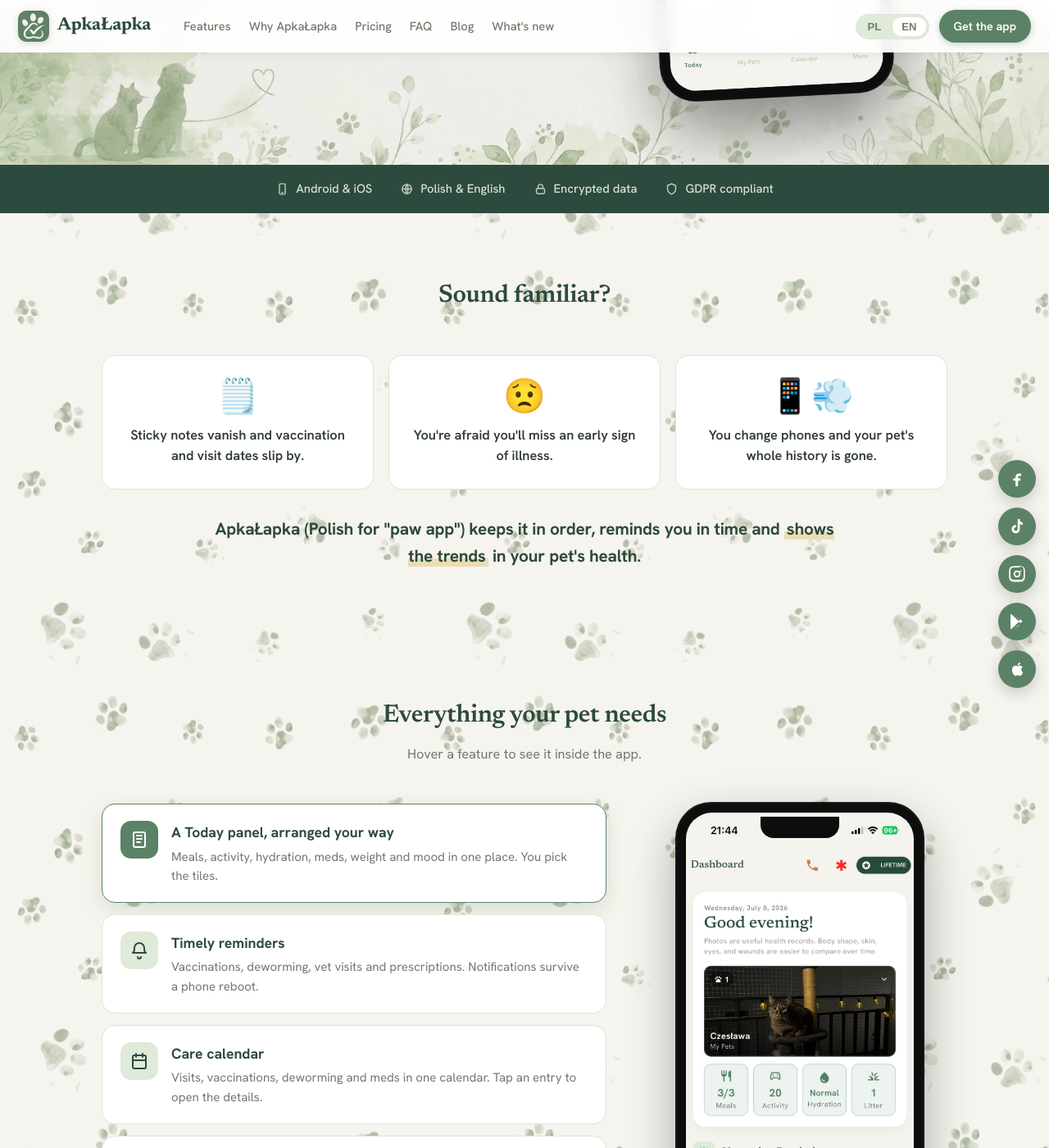
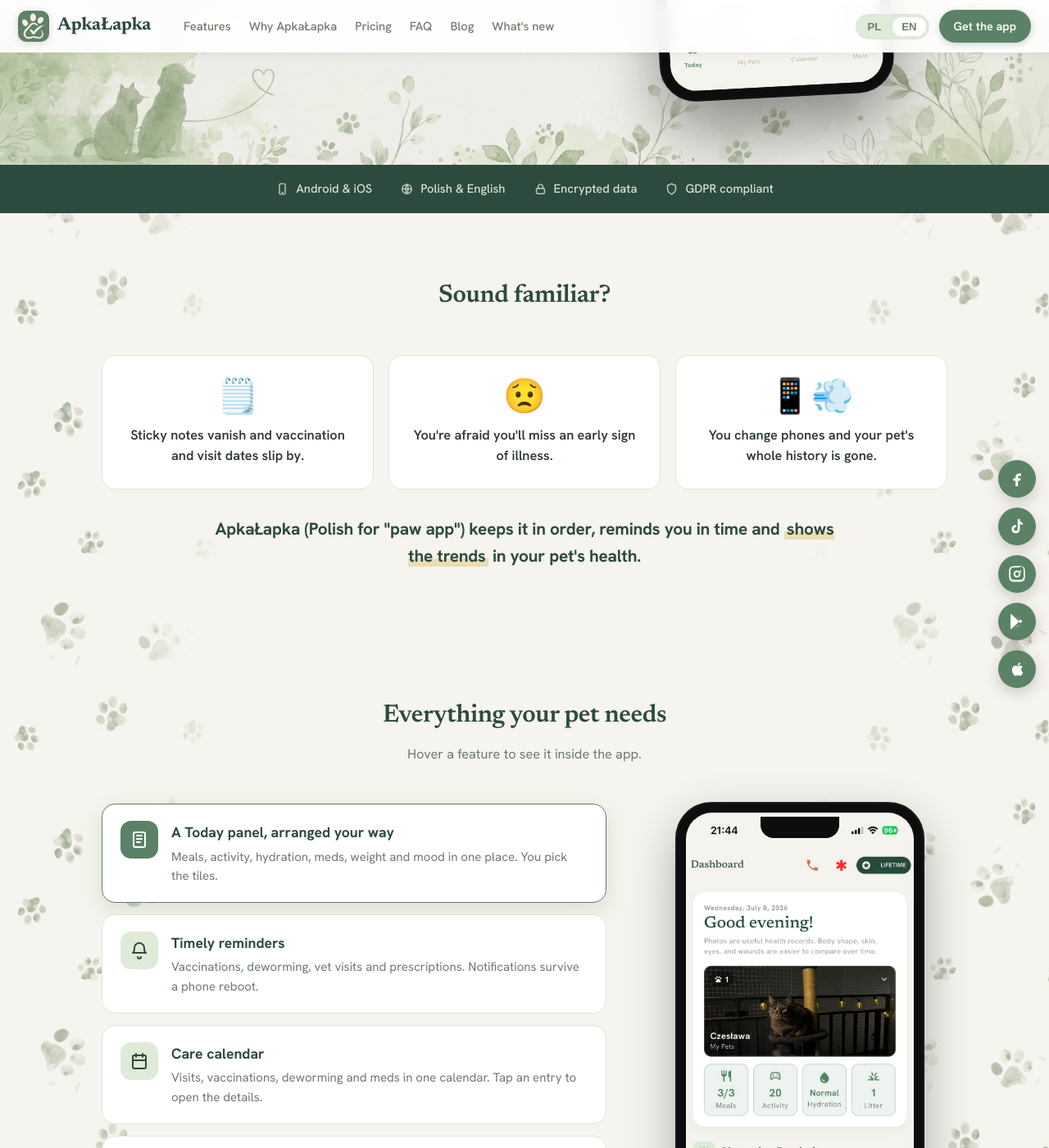
Before and after one commit to mxaaz/PetPetumMobile, a Jekyll site: the page built from index.html, in a window 1280 px wide and 1400 px high, scrolled down 614 px. Shown: the whole window at 82% size. Built offline with Jekyll 4.4.1, drawn with Linux system fonts in a browser that asks for light colours.

Commit message:
fix: łapki tylko przy krawędziach okna, płynne wejście w pas nad stopką
Wzór szedł pod tekst i całość robiła się nieczytelna. Na łapki nakłada się
zasłona w kolorze kremu z pełnym kryciem między 23% a 77% szerokości okna, więc
wzór zostaje przy lewej i prawej krawędzi, a w pasie z treścią gaśnie do zera.

Pas nad stopką wchodził w stronę widoczną poziomą krawędzią: papier w grafice
jest zieleńszy od kremu strony, a wygaszenie na 100 px było za krótkie, żeby tę
różnicę rozłożyć. Wygaszenie idzie na 200 px, wycinek źródła z 310 na 340 px.

```diff
--- a/index.html
+++ b/index.html
@@ -86,8 +86,15 @@
          krawędzi, więc kafel klei się bez szwu. Wektorowa łapka tu nie pasowała: hero
          jest akwarelowy, a geometryczne kółka i owal gryzły się z nim. Hero, pasek
          zaufania i stopka mają własne nieprzezroczyste tła, więc wzór widać tylko
-         między sekcjami. */
+         między sekcjami.
+         Zasłona w kolorze kremu na wierzchu zostawia łapki tylko przy lewej i prawej
+         krawędzi okna, a w środkowym pasie, gdzie stoi treść, gasi je do zera. Bez tego
+         wzór szedł pod tekst i wszystko robiło się nieczytelne. */
       background:
+        linear-gradient(to right,
+          rgba(246,244,238,0) 0%, rgba(246,244,238,0) 7%,
+          rgba(246,244,238,1) 23%, rgba(246,244,238,1) 77%,
+          rgba(246,244,238,0) 93%, rgba(246,244,238,0) 100%),
         url('assets/page-paws.webp') 0 0 / 520px 520px repeat,
         var(--bg);
       color: var(--ink); line-height: 1.55; -webkit-font-smoothing: antialiased;
@@ -246,7 +253,7 @@
     /* Akwarelowy pas domykający stronę, ta sama grafika co w hero, odbita w poziomie,
        więc kot i pies siedzą po prawej. `aspect-ratio` trzyma wysokość równą renderowanej
        wysokości grafiki, dzięki czemu wygaszona górna krawędź nigdy nie zostaje ucięta. */
-    .page-foot-art { aspect-ratio: 2365 / 310; background: url('assets/page-foot.webp') center bottom / 100% auto no-repeat; }
+    .page-foot-art { aspect-ratio: 2365 / 340; background: url('assets/page-foot.webp') center bottom / 100% auto no-repeat; }
 
     /* ---------- footer ---------- */
     footer { background: #1F2A23; color: #C7D0C7; padding: 46px 24px 34px; }
```
Also changed, not shown: .claude/CLAUDE.md, assets/page-foot.webp.
